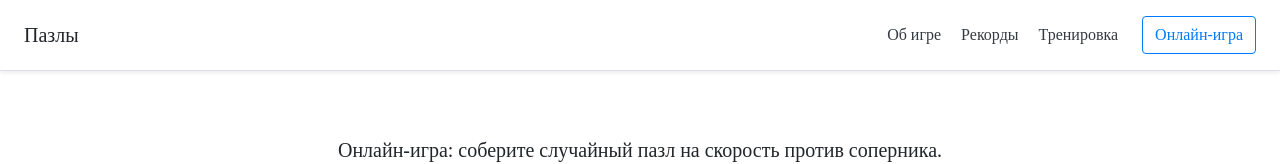
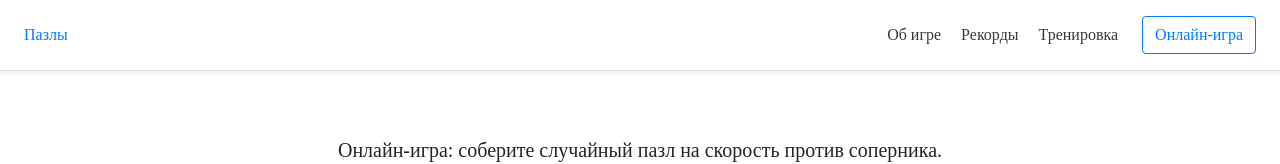
Before and after one commit to xtance/Puzzle, a website: page public/index.html in a window 1280 px wide. Shown: the top 164 px of the page. Drawn offline with nearby package versions, Linux system fonts and the light colour scheme; some packages are replaced by stand-ins of ours; no server answers; a script that the page names is missing; a web font is replaced by a local one.

Commit message:
добавил ссылку

```diff
--- a/public/index.html
+++ b/public/index.html
@@ -20,7 +20,7 @@
 
 <body>
 	<div class="d-flex flex-column flex-md-row align-items-center p-3 px-md-4 mb-3 bg-white border-bottom shadow-sm">
-		<h5 class="my-0 mr-md-auto font-weight-normal">Пазлы</h5>
+		<a class="my-0 mr-md-auto font-weight-normal" href="./about.html">Пазлы</h5>
 		<nav class="my-2 my-md-0 mr-md-3">
 			<a class="p-2 text-dark" href="./about.html">Об игре</a>
 			<a class="p-2 text-dark" href="./records.html">Рекорды</a>
```
